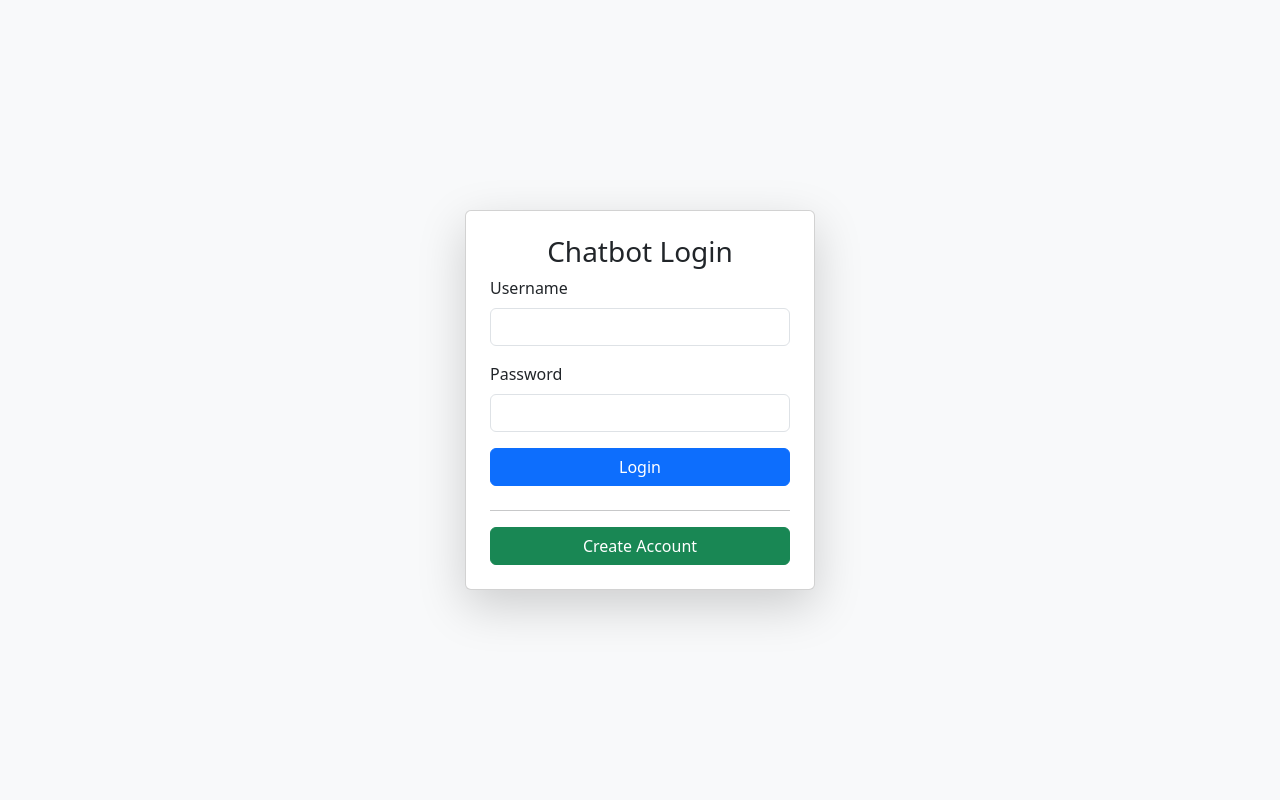
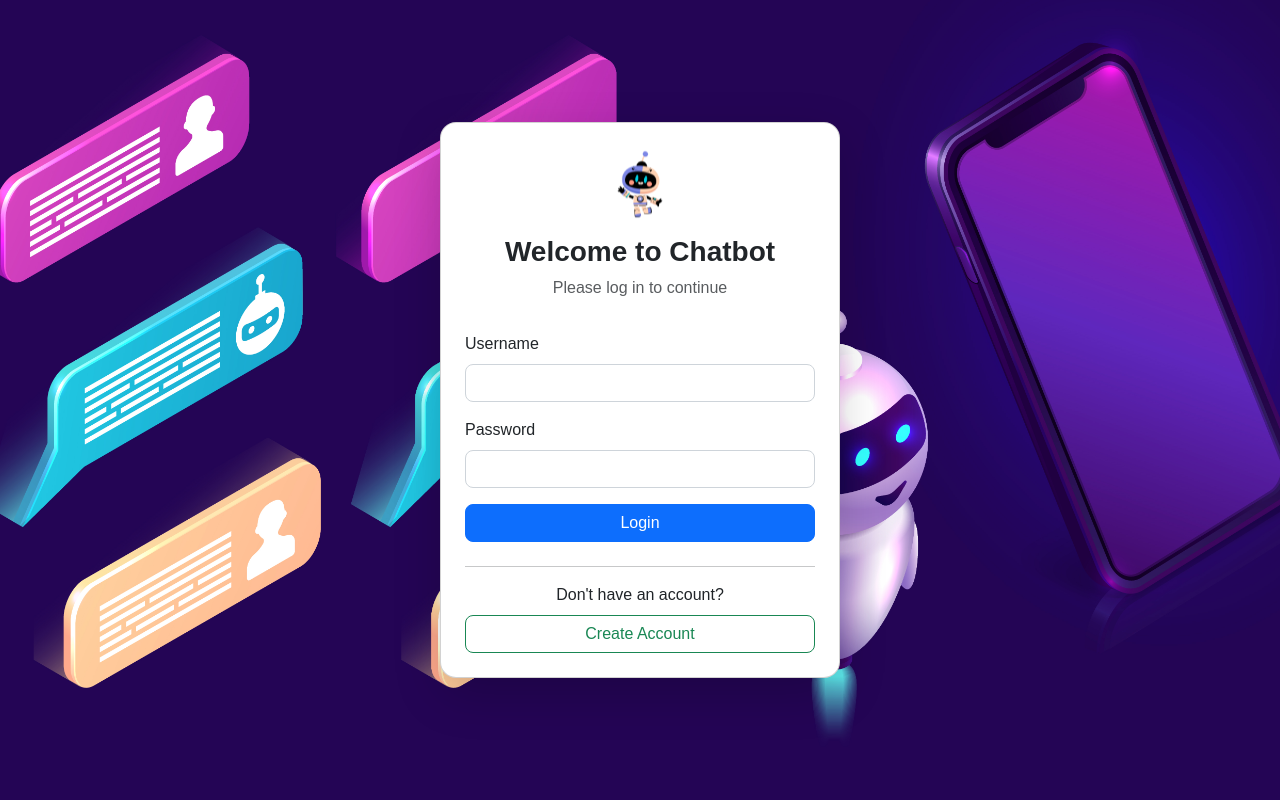
Before and after one commit to navarretecris/chatBot, a PHP site: page /login.php in a window 1280 px wide. Run offline with PHP 8.4, Linux system fonts and the light colour scheme.

Commit message:
cambios en el front pagina login y estilos

```diff
--- a/css/styles.css
+++ b/css/styles.css
@@ -0,0 +1,88 @@
+/* 🔹 Fondo del body con imagen completa */
+body {
+    background: url('../icons/image4.jpg') no-repeat center center fixed;
+    background-size: cover;
+    background-position: center;
+    font-family: 'Arial', sans-serif;
+}
+
+/* 🔹 Contenedor del login */
+.container-login {
+    display: flex;
+    justify-content: center;
+    align-items: center;
+    height: 100vh;
+    width: 100vw;
+    position: relative;
+    z-index: 2;
+}
+
+/* 🔹 Tarjeta de Login semi-transparente con efecto de desenfoque */
+.card-login {
+    padding: 20px;
+    max-width: 400px;
+    width: 100%;
+    background: rgba(255, 255, 255, 0.3); /* 🔥 Más transparencia */
+    border-radius: 12px;
+    box-shadow: 0px 4px 15px rgba(0, 0, 0, 0.2);
+    backdrop-filter: blur(12px); /* 🔥 Aplica un desenfoque al fondo */
+    position: relative;
+    z-index: 2;
+}
+
+/* 🔹 Evitar que los inputs hereden la transparencia */
+.card-login input,
+.card-login button {
+    background: rgba(255, 255, 255, 0.8); /* Hace los campos más opacos */
+    border-radius: 8px;
+}
+
+/* 🔹 Bordes y efectos en el formulario */
+.form-control {
+    border-radius: 8px;
+    border: 1px solid #ced4da;
+    transition: all 0.3s ease-in-out;
+    background: rgba(255, 255, 255, 0.85); /* Asegura que los inputs sean visibles */
+}
+
+.form-control:focus {
+    border-color: #007bff;
+    box-shadow: 0px 0px 5px rgba(0, 123, 255, 0.5);
+}
+
+/* 🔹 Botones con efecto */
+.btn {
+    border-radius: 8px;
+    transition: all 0.3s ease-in-out;
+}
+
+.btn:hover {
+    transform: scale(1.05);
+}
+
+/* 🔹 Ajuste en pantallas pequeñas */
+@media (max-width: 768px) {
+    .card-login {
+        max-width: 90%;
+        background: rgba(255, 255, 255, 0.4); /* 🔥 Un poco más opaco en móviles */
+    }
+}
+
+/* 🔹 Animación de levitación para el logo */
+@keyframes floatAnimation {
+    0% { transform: translateY(0px); }
+    50% { transform: translateY(-8px); }
+    100% { transform: translateY(0px); }
+}
+
+/* 🔹 Efecto de resplandor */
+@keyframes glow {
+    0% { filter: drop-shadow(0px 0px 5px rgba(255, 255, 255, 0.3)); }
+    50% { filter: drop-shadow(0px 0px 15px rgba(255, 255, 255, 0.8)); }
+    100% { filter: drop-shadow(0px 0px 5px rgba(255, 255, 255, 0.3)); }
+}
+
+/* 🔹 Aplicar animación al logo */
+.chatbot-logo {
+    animation: floatAnimation 3s infinite ease-in-out, glow 3s infinite alternate;
+}
--- a/login.php
+++ b/login.php
@@ -5,14 +5,23 @@
     <meta charset="UTF-8">
     <meta name="viewport" content="width=device-width, initial-scale=1.0">
     <title>Chatbot - Login</title>
+
+    <!-- Bootstrap CSS -->
     <link href="https://cdn.jsdelivr.net/npm/bootstrap@5.3.0/dist/css/bootstrap.min.css" rel="stylesheet">
+
+    <!-- Archivo de estilos personalizados -->
+    <link rel="stylesheet" href="css/styles.css">
 </head>
 
 <body class="bg-light">
 
     <div class="container d-flex justify-content-center align-items-center vh-100">
-        <div class="card p-4 shadow-lg" style="width: 350px;">
-            <h3 class="text-center">Chatbot Login</h3>
+        <div class="card shadow-lg p-4 rounded-4" style="max-width: 400px; width: 100%;">
+            <div class="text-center mb-3">
+            <img src="icons/chatBot.png" alt="Chatbot Logo" class="img-fluid chatbot-logo" width="80px">
+                <h3 class="mt-2 fw-bold">Welcome to Chatbot</h3>
+                <p class="text-muted">Please log in to continue</p>
+            </div>
 
             <!-- Login Form -->
             <form id="loginForm">
@@ -25,15 +34,17 @@
                     <input type="password" class="form-control" id="password" required>
                 </div>
                 <button type="submit" class="btn btn-primary w-100">Login</button>
-                <div id="loginError" class="text-danger mt-2"></div>
+                <div id="loginError" class="text-danger mt-2 text-center"></div>
             </form>
 
             <hr>
 
-            <!-- Button to Open the Modal -->
-            <button type="button" class="btn btn-success w-100" data-bs-toggle="modal" data-bs-target="#registerModal">
-                Create Account
-            </button>
+            <div class="text-center">
+                <p class="mb-2">Don't have an account?</p>
+                <button type="button" class="btn btn-outline-success w-100" data-bs-toggle="modal" data-bs-target="#registerModal">
+                    Create Account
+                </button>
+            </div>
         </div>
     </div>
 
@@ -56,7 +67,7 @@
                             <input type="password" class="form-control" id="newPassword" required>
                         </div>
                         <button type="submit" class="btn btn-success w-100">Register</button>
-                        <div id="registerError" class="text-danger mt-2"></div>
+                        <div id="registerError" class="text-danger mt-2 text-center"></div>
                     </form>
                 </div>
             </div>
```
Also changed, not shown: icons/image3.jpg (added), icons/image4.jpg (added), 2 other files.
